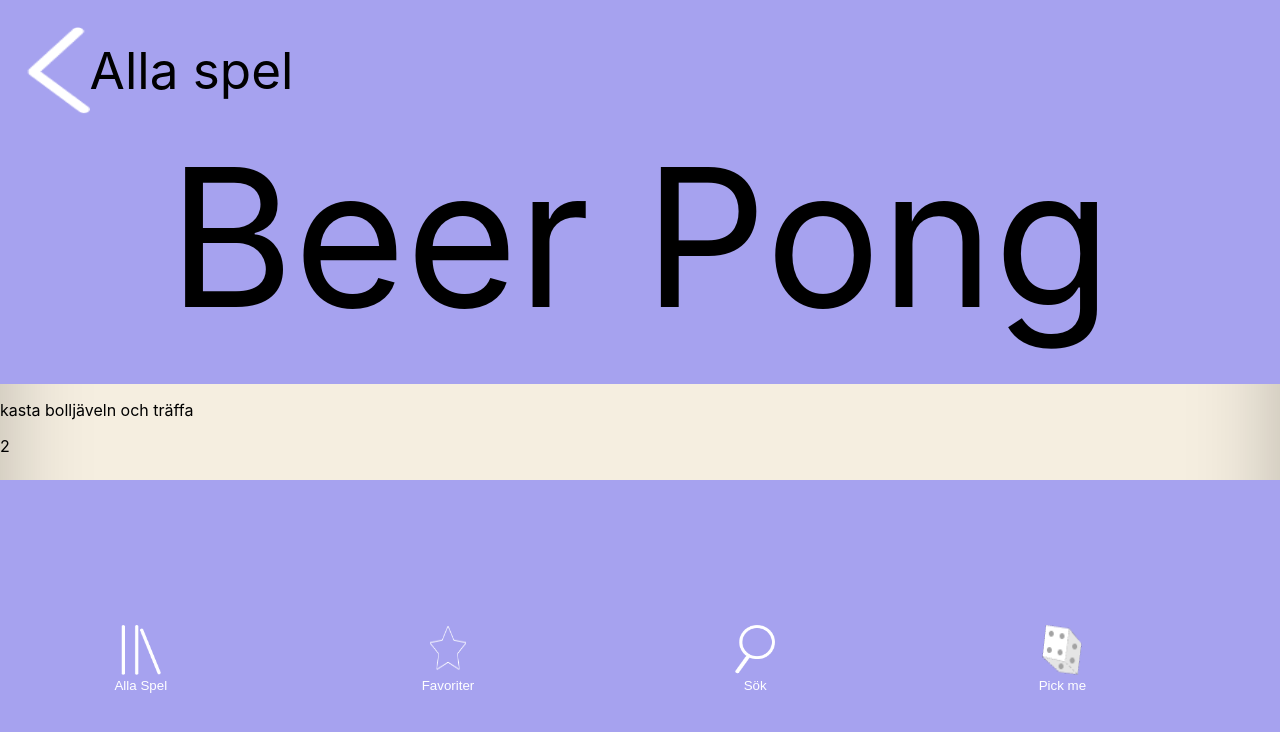
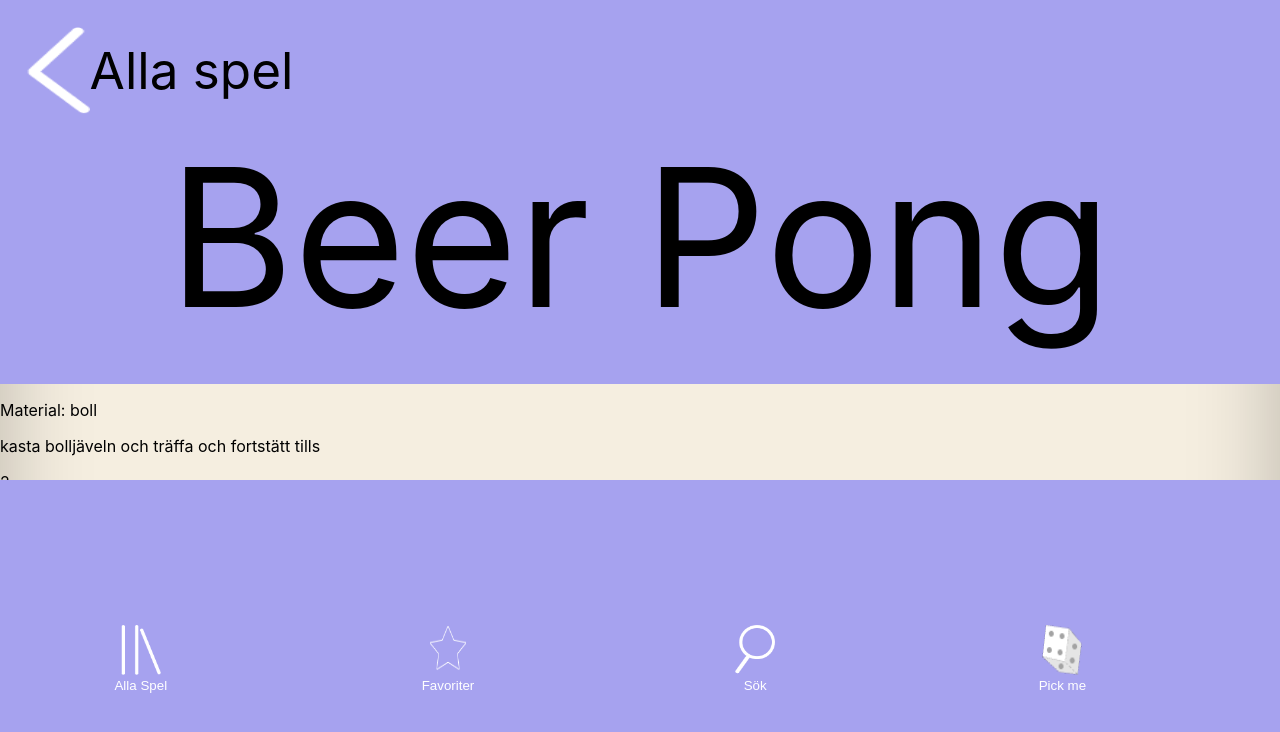
Before and after one commit to VibeValley/PartyPP, a React (Create React App) app: page /AllaSpel/01 in a window 1280 px wide. Shown: the top 732 px of the page. Built offline with nearby package versions, Linux system fonts and the light colour scheme.

Commit message:
V2,4
Början på favoriter

```diff
--- a/src/App.css
+++ b/src/App.css
@@ -90,6 +90,10 @@ a {
   color: black;
 }
 
+.favBox {
+  float: right;
+}
+
 /*Detalj sida css*/
 
 .HeadPic {
--- a/src/Detaljsida.js
+++ b/src/Detaljsida.js
@@ -25,7 +25,8 @@ function Detaljsida() {
           {ValdaSpel.name}
         </header>
       </div>
-      <p>{ValdaSpel.rules}</p>
+      <p>Material: {ValdaSpel.material}</p>
+      <p>{ValdaSpel.regler}</p>
       <p>{ValdaSpel.spelare}</p>
       <Lowerbar />
     </div>
--- /dev/null
+++ b/src/Favoriter.js
@@ -0,0 +1,4 @@
+import "./App.css";
+import SpelLista from "./SpelLista.js";
+import games from "./games.json";
+import Lowerbar from "./LowerBar";
--- a/src/SpelLista.js
+++ b/src/SpelLista.js
@@ -1,15 +1,21 @@
 import "./App.css";
 import { Link } from "react-router-dom";
+import { useState } from "react";
+
 const SpelLista = ({ spel }) => {
+  //const [favorit, väljFavorit] = useState("");
   // Detta är hur den skriver ut hela listan
   return (
+    <div className="Alla_spel_listans_text">
+      <input type="checkbox" className="favBox" />
       <Link to={"/AllaSpel/" + spel.id}>
-      <div className="Alla_spel_listans_text">
+        <div>
           <h1>{spel.name}</h1>
           <p>{spel.beskrivning}</p>
           <p>{spel.spelare}</p>
         </div>
       </Link>
+    </div>
   );
 };
 
--- a/src/games.json
+++ b/src/games.json
@@ -2,8 +2,9 @@
     {
         "name": "Beer Pong",
         "beskrivning": "Kasta bollden",
-        "rules": "kasta bolljäveln och träffa",
+        "regler": "kasta bolljäveln och träffa och fortstätt tills",
         "spelare": "2",
+        "material": "boll",
         "id": "01"
     },
 
@@ -12,6 +13,7 @@
         "beskrivning": "knuffa dom",
         "rules": "Knuffa dom riktigt jävla hårt",
         "spelare": "4",
+        "material": "boll",
         "id": "02"
     },
     {
@@ -19,6 +21,7 @@
         "beskrivning": "knuffa dom",
         "rules": "Knuffa dom riktigt jävla hårt",
         "spelare": "4",
+        "material": "boll",
         "id": "03"
     },
     {
@@ -26,6 +29,7 @@
         "beskrivning": "knuffa dom",
         "rules": "Knuffa dom riktigt jävla hårt",
         "spelare": "4",
+        "material": "boll",
         "id": "04"
     },
     {
@@ -33,6 +37,7 @@
         "beskrivning": "knuffa dom",
         "rules": "Knuffa dom riktigt jävla hårt",
         "spelare": "4",
+        "material": "boll",
         "id": "05"
     }
 
```
Lines whose indentation alone changed are shown as unchanged.
